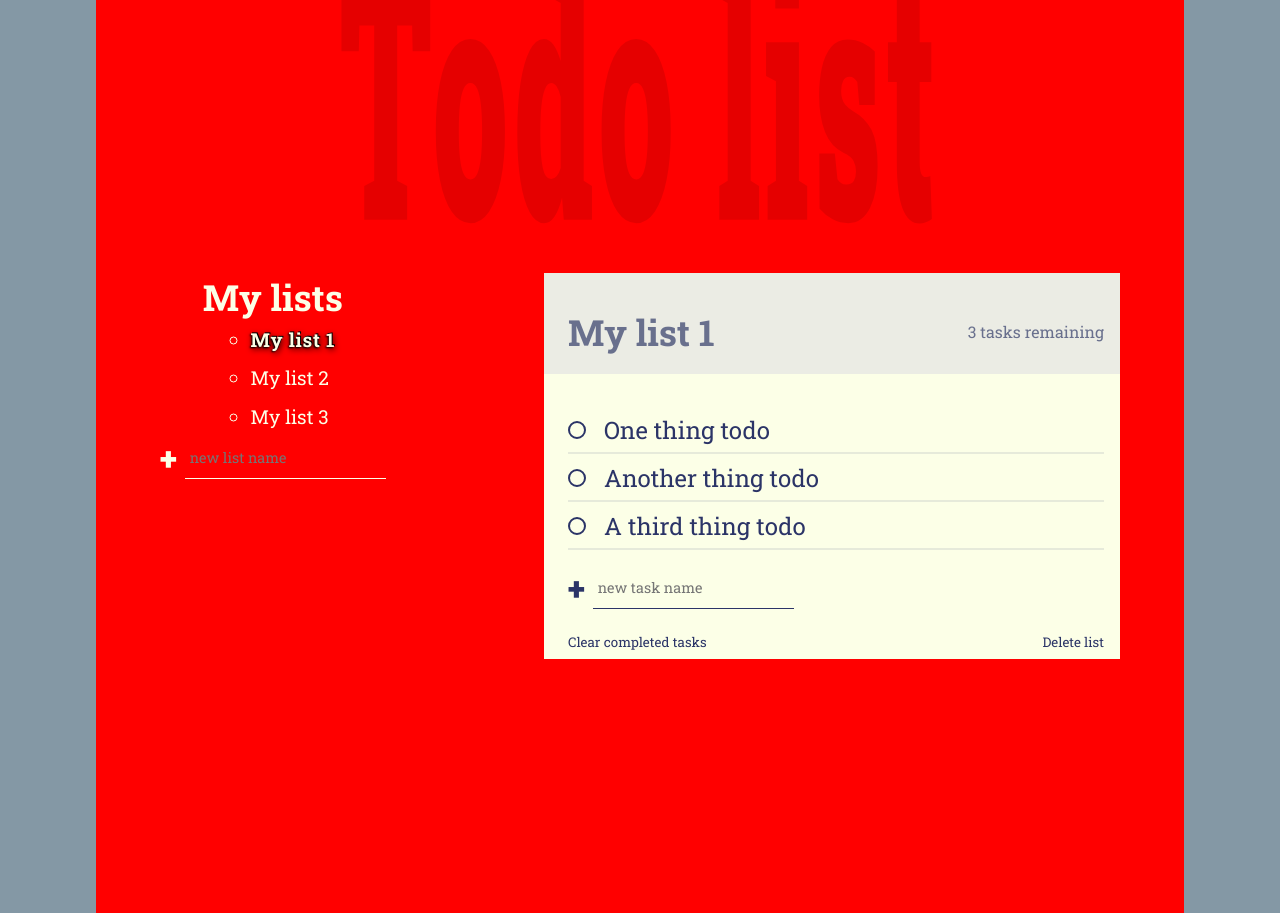
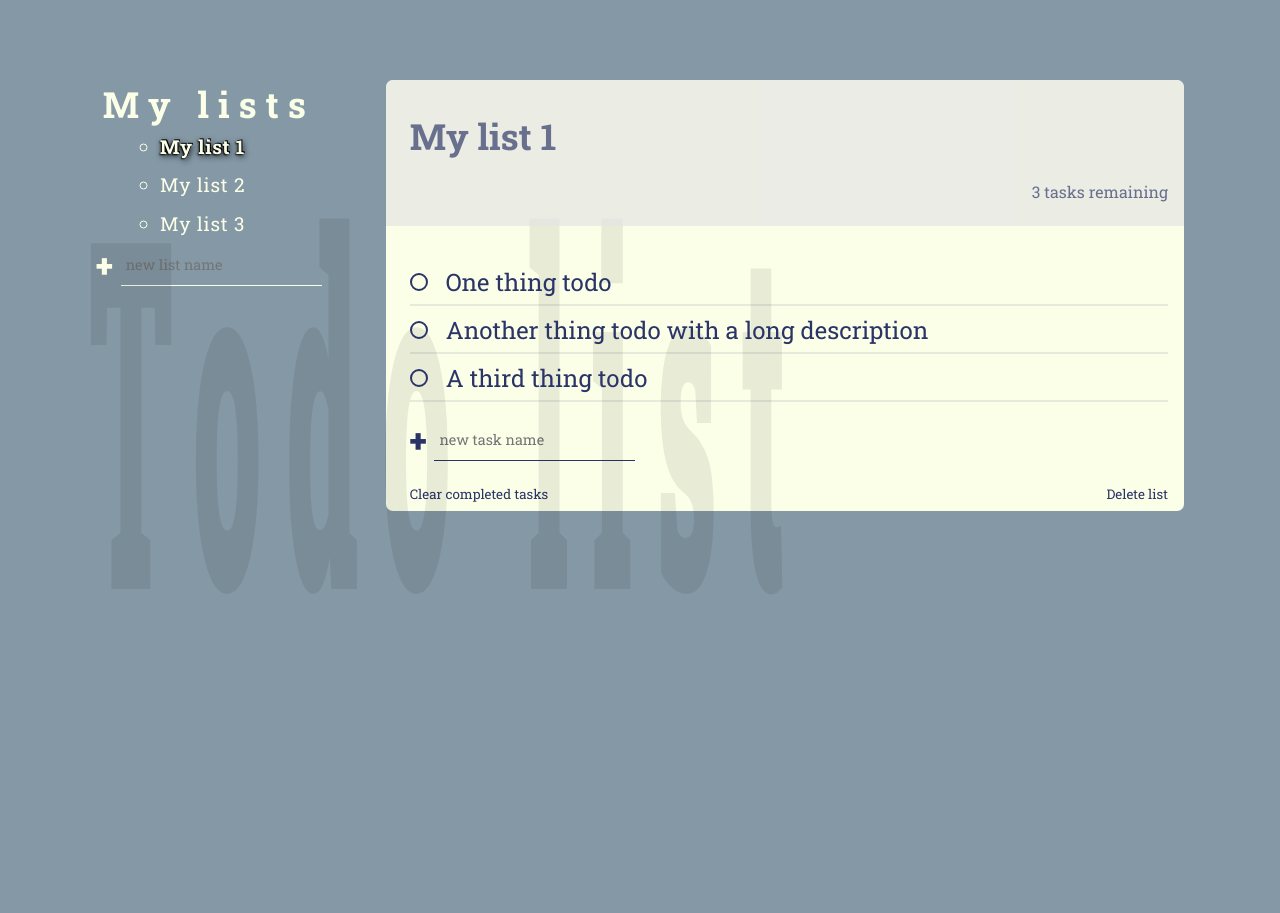
Before and after one commit to fanderssondev/todo-list, a website built with Vite: page todo-list/index.html in a window 1280 px wide. After the commit the page ends 800 px from the top, so only its background shows below. Built offline with nearby package versions, Linux system fonts and the light colour scheme.

Commit message:
Updated styling

```diff
--- a/todo-list/index.html
+++ b/todo-list/index.html
@@ -19,8 +19,8 @@
   <body>
     <header><!-- TODO: --></header>
     <main>
+      <h1 class="title">Todo list</h1>
       <div class="container">
-        <h1 class="title">Todo list</h1>
         <div class="list-container">
           <!-- My lists -->
           <div class="all-tasks list-style">
@@ -70,7 +70,7 @@
                   <input type="checkbox" id="task-2" />
                   <label for="task-2">
                     <span class="custom-checkbox"></span>
-                    Another thing todo
+                    Another thing todo with a long description
                   </label>
                 </div>
               </div>
--- a/todo-list/style.css
+++ b/todo-list/style.css
@@ -20,41 +20,41 @@ body {
   font-size: 1.5rem;
   background-color: var(--clr-primary);
   color: var(--clr-light);
+  position: relative;
+}
+
+.title {
+  position: absolute;
+  left: 7vw;
+  top: 20vh;
+  top: 20dvh;
+  font-weight: 900;
+  font-size: calc(7vw + 2rem);
+  letter-spacing: 1.5rem;
+  color: rgba(0, 0, 0, 0.08);
+  transform: scale(1, 4);
 }
 
 .container {
-  /* max-width: 960px;
-  margin-inline: auto; */
   width: 85vw;
-  /* height: 100vh;
-  height: 100dvh; */
   height: auto;
   margin-inline: auto;
-  background-color: red;
+  margin-top: 10vh;
 }
 
 .list-container {
-  display: flex;
-  justify-content: space-between;
-  padding-inline: 5vw;
-  height: 80vh;
-}
-
-.title {
-  text-align: center;
-  font-weight: 900;
-  font-size: calc(8vw + 2rem);
-  letter-spacing: 0.3rem;
-  /* margin-top: 8vh; */
-  margin: 0;
-  margin-bottom: 12vh;
-  color: rgba(0, 0, 0, 0.1);
-  transform: scale(1, 2.5);
+  display: grid;
+  grid-template-columns: 1fr 4fr;
+  gap: 5vw;
 }
 
 .task-list-title,
 .list-title {
   margin: 0;
+}
+
+.task-list-title {
+  letter-spacing: 0.25em;
 }
 
 .list-style {
@@ -130,9 +130,12 @@ form {
 /* All tasks -------------------------------- */
 
 .task-list {
+  align-self: flex-start;
   line-height: 2;
   margin: 0;
+  padding-left: 4rem;
   font-size: 1.2rem;
+  letter-spacing: 0.75px;
 }
 
 .all-tasks li {
@@ -141,27 +144,27 @@ form {
 
 .active-list {
   font-weight: 700;
-  letter-spacing: 0.75px;
   text-shadow: -1px 1px 2px #000, 1px 2px 6px #000, 1px -1px 0 #000;
 }
 
 /* Todo list -------------------------------- */
 
 .todo-list {
-  flex: 1;
-  max-width: 60%;
-  height: fit-content;
+  --border-radius: 7px;
   background-color: var(--clr-light);
   color: var(--clr-dark);
+  border-radius: var(--border-radius);
 }
 
 .todo-header {
-  display: flex;
-  justify-content: space-between;
-  align-items: center;
+  display: grid;
+  grid-auto-flow: column;
+  grid-template-rows: repeat(2, 1fr);
   width: 100%;
-  padding: 2rem 1rem 1rem 1.5rem;
+  padding: 2rem 1rem 0.5rem 1.5rem;
   background-color: #e4e4e4;
+  border-top-left-radius: var(--border-radius);
+  border-top-right-radius: var(--border-radius);
   opacity: 0.7;
 }
 
@@ -170,6 +173,8 @@ form {
 }
 
 .task-count {
+  display: grid;
+  justify-content: end;
   font-size: 1rem;
 }
 
@@ -268,3 +273,16 @@ form {
   display: flex;
   justify-content: space-between;
 }
+
+@media (width <= 768px) {
+  .list-container {
+    grid-auto-flow: column;
+    grid-template-columns: 1fr;
+    grid-template-rows: 1fr 1fr;
+  }
+
+  .task-list {
+    /* FIXME: Doesn't shrink content to size */
+    flex-basis: fit-content;
+  }
+}
```
